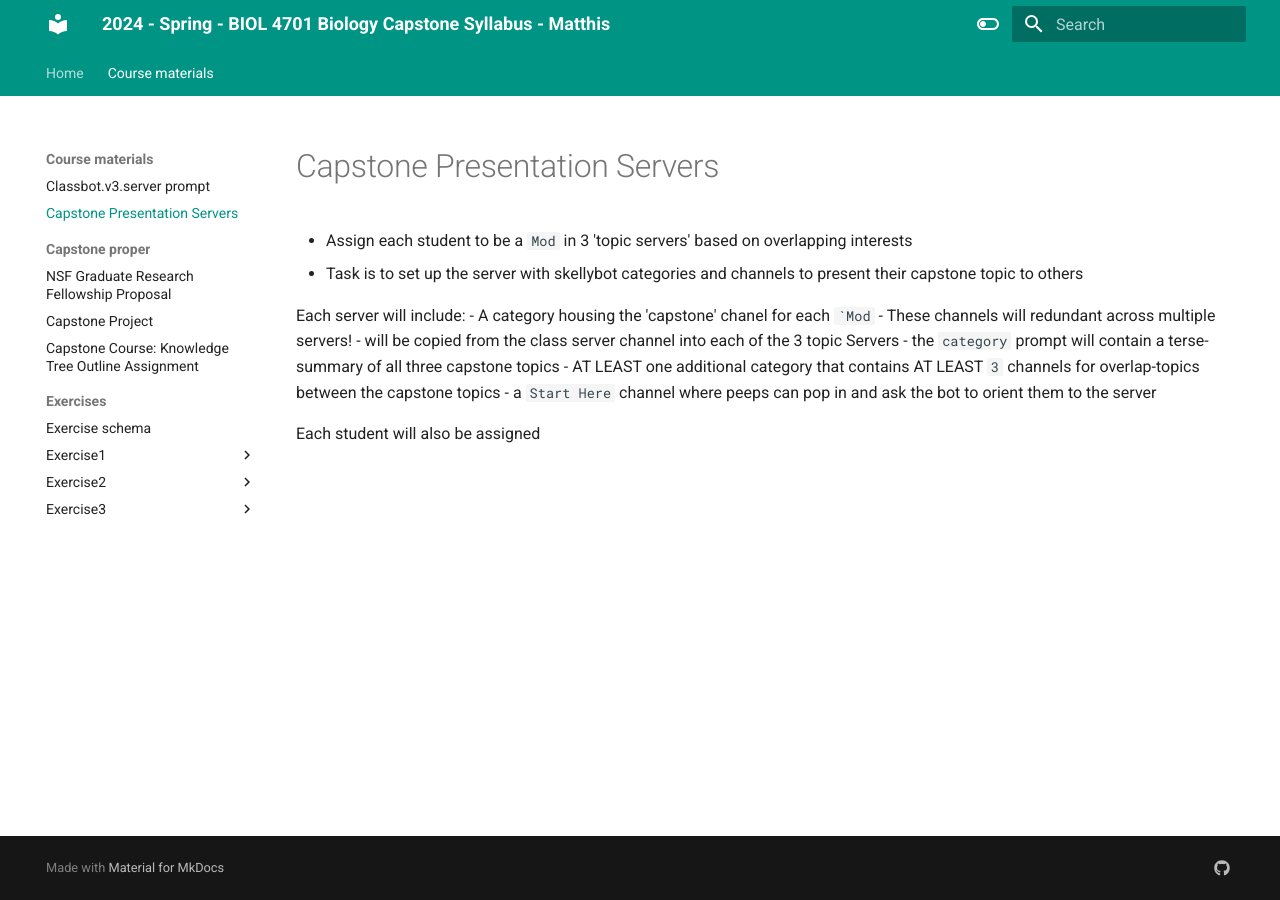
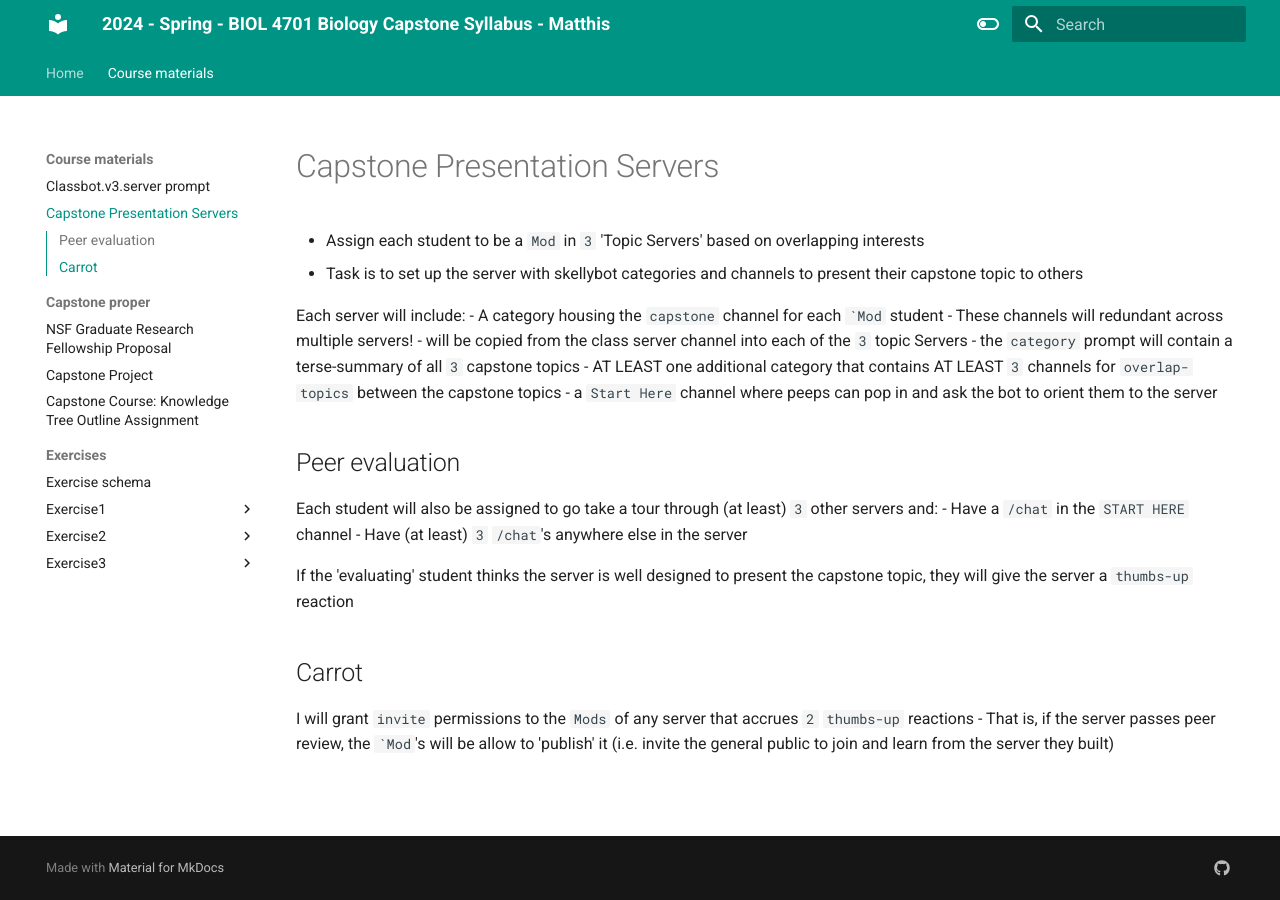
Before and after one commit to HumanMovementNeuroscience/capstone, an MkDocs documentation site: the page built from docs/course_materials/presentation-servers.md, in a window 1280 px wide. Built offline with MkDocs 1.6.1 and Material for MkDocs 9.7.7, drawn with Linux system fonts in a browser that asks for light colours.

Commit message:
Mar 28, 2024, 10:47 AM

```diff
--- a/docs/course_materials/presentation-servers.md
+++ b/docs/course_materials/presentation-servers.md
@@ -1,15 +1,25 @@
 # Capstone Presentation Servers
 
-- Assign each student to be a `Mod` in 3 'topic servers' based on overlapping interests
+- Assign each student to be a `Mod` in `3` 'Topic Servers' based on overlapping interests
 - Task is to set up the server with skellybot categories and channels to present their capstone topic to others
 
 Each server will include:
-- A category housing the 'capstone' chanel for each ``Mod`
+- A category housing the `capstone` channel for each ``Mod` student
   - These channels will redundant across multiple servers!
-    -  will be copied from the class server channel into each of the 3 topic Servers
-  - the `category` prompt will contain a terse-summary of all three capstone topics
-- AT LEAST one additional category that contains AT LEAST `3` channels for overlap-topics between the capstone topics
+    -  will be copied from the class server channel into each of the `3` topic Servers
+  - the `category` prompt will contain a terse-summary of all `3` capstone topics
+- AT LEAST one additional category that contains AT LEAST `3` channels for `overlap-topics` between the capstone topics
 - a `Start Here` channel where peeps can pop in and ask the bot to orient them to the server
 
 
-Each student will also be assigned
+## Peer evaluation
+
+Each student will also be assigned to go take a tour through (at least) `3` other servers and:
+    - Have a `/chat` in the `START HERE` channel
+    - Have (at least) `3` `/chat`'s anywhere else in the server
+
+If the 'evaluating' student thinks the server is well designed to present the capstone topic, they will give the server a `thumbs-up` reaction
+
+## Carrot
+I will grant `invite` permissions to the `Mods` of any server that accrues `2` `thumbs-up` reactions
+    - That is, if the server passes peer review, the ``Mod`'s will be allow to 'publish' it (i.e. invite the general public to join and learn from the server they built)
```
